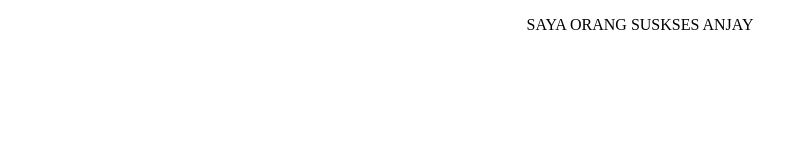
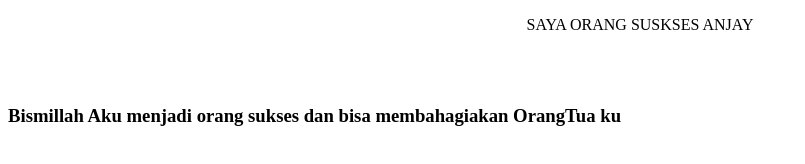
Before and after one commit to maynaaaadihal/latihan_github.io, a plain HTML site: page index.html in a window 1280 px wide. Shown: the whole page, without its empty margins (0-805 px from the left). Drawn offline with Linux system fonts and the light colour scheme.

Commit message:
Menambahkan tag h3

```diff
--- a/index.html
+++ b/index.html
@@ -7,6 +7,9 @@
     <title>Document</title>
 </head>
 <body>
-    <p><center>SAYA ORANG SUSKSES ANJAY </center></p>
+    <p><center>SAYA ORANG SUSKSES ANJAY</center></p>
+    <br>
+    <br>
+    <h3>Bismillah Aku menjadi orang sukses dan bisa membahagiakan OrangTua ku</h3>
 </body>
 </html>
```
